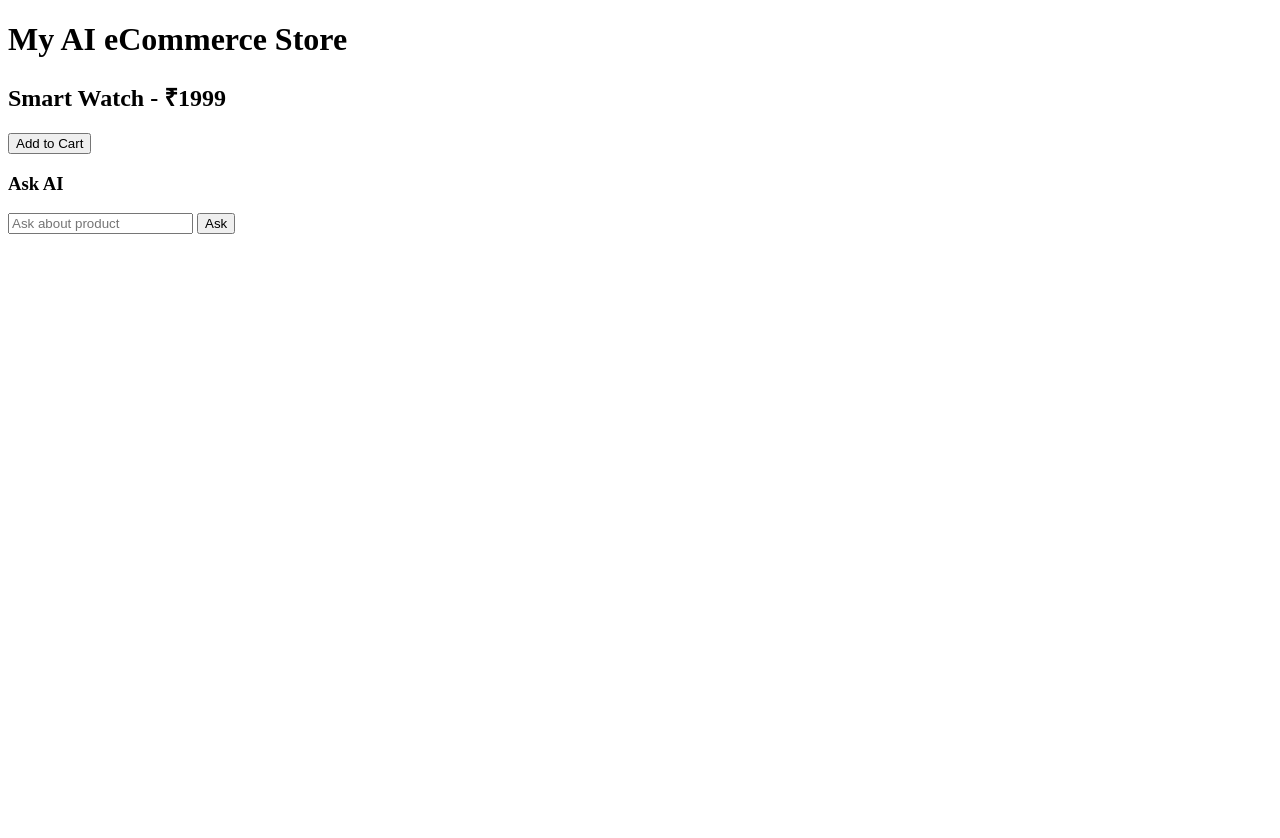
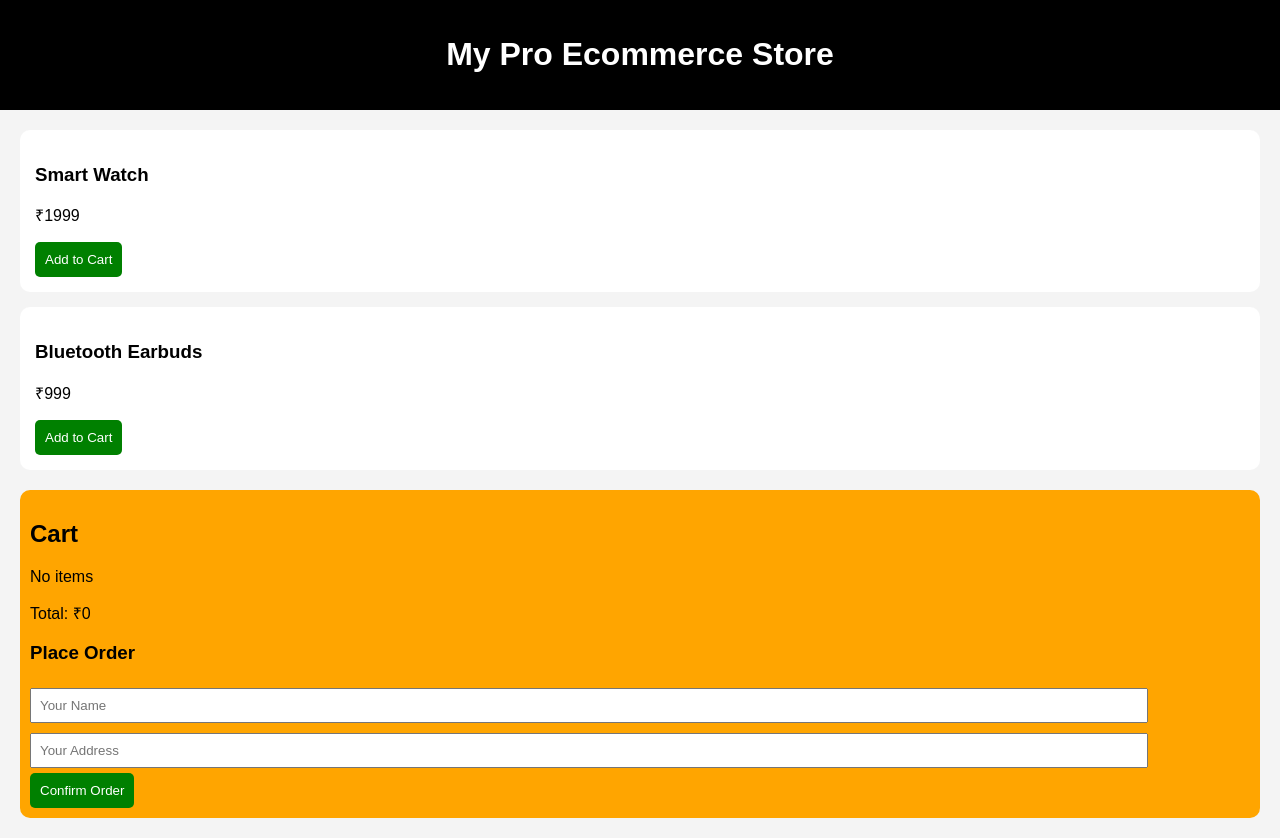
Before and after one commit to dbz6674/E-commerce-website-, a website: page public/index.html in a window 1280 px wide. Before the commit the page ends 800 px from the top, so only its background shows below. Drawn offline with Linux system fonts and the light colour scheme.

Commit message:
Update store title and enhance HTML structure

```diff
--- a/public/index.html
+++ b/public/index.html
@@ -1,32 +1,76 @@
 <!DOCTYPE html>
 <html>
 <head>
-<title>AI Store</title>
+  <title>My Pro Store</title>
+  <meta name="viewport" content="width=device-width, initial-scale=1">
+  <style>
+    body { font-family: Arial; margin: 0; background: #f4f4f4; }
+    header { background: black; color: white; padding: 15px; text-align: center; }
+    .container { padding: 20px; }
+    .product { background: white; padding: 15px; margin-bottom: 15px; border-radius: 10px; }
+    button { background: green; color: white; padding: 10px; border: none; border-radius: 5px; }
+    .cart { background: orange; padding: 10px; margin-top: 20px; border-radius: 10px; }
+    input { padding: 8px; width: 90%; margin: 5px 0; }
+  </style>
 </head>
 <body>
-<h1>My AI eCommerce Store</h1>
 
-<h2>Smart Watch - ₹1999</h2>
-<button onclick="alert('Added to cart')">Add to Cart</button>
+<header>
+  <h1>My Pro Ecommerce Store</h1>
+</header>
 
-<h3>Ask AI</h3>
-<input id="msg" placeholder="Ask about product">
-<button onclick="askAI()">Ask</button>
+<div class="container">
 
-<div id="chat"></div>
+  <div class="product">
+    <h3>Smart Watch</h3>
+    <p>₹1999</p>
+    <button onclick="addToCart('Smart Watch',1999)">Add to Cart</button>
+  </div>
+
+  <div class="product">
+    <h3>Bluetooth Earbuds</h3>
+    <p>₹999</p>
+    <button onclick="addToCart('Bluetooth Earbuds',999)">Add to Cart</button>
+  </div>
+
+  <div class="cart">
+    <h2>Cart</h2>
+    <p id="cartItems">No items</p>
+    <p>Total: ₹<span id="total">0</span></p>
+
+    <h3>Place Order</h3>
+    <input type="text" id="name" placeholder="Your Name">
+    <input type="text" id="address" placeholder="Your Address">
+    <button onclick="placeOrder()">Confirm Order</button>
+  </div>
+
+</div>
 
 <script>
-async function askAI(){
-  const message = document.getElementById("msg").value;
+let cart = [];
+let total = 0;
 
-  const res = await fetch("/api/chat",{
-    method:"POST",
-    headers:{"Content-Type":"application/json"},
-    body:JSON.stringify({message})
-  });
+function addToCart(name, price){
+  cart.push(name);
+  total += price;
+  document.getElementById("cartItems").innerText = cart.join(", ");
+  document.getElementById("total").innerText = total;
+}
 
-  const data = await res.json();
-  document.getElementById("chat").innerHTML += "<p>"+data.reply+"</p>";
+function placeOrder(){
+  let name = document.getElementById("name").value;
+  let address = document.getElementById("address").value;
+
+  if(name === "" || address === ""){
+    alert("Please fill all details");
+    return;
+  }
+
+  alert("Order placed successfully! Thank you " + name);
+  cart = [];
+  total = 0;
+  document.getElementById("cartItems").innerText = "No items";
+  document.getElementById("total").innerText = total;
 }
 </script>
 
```
